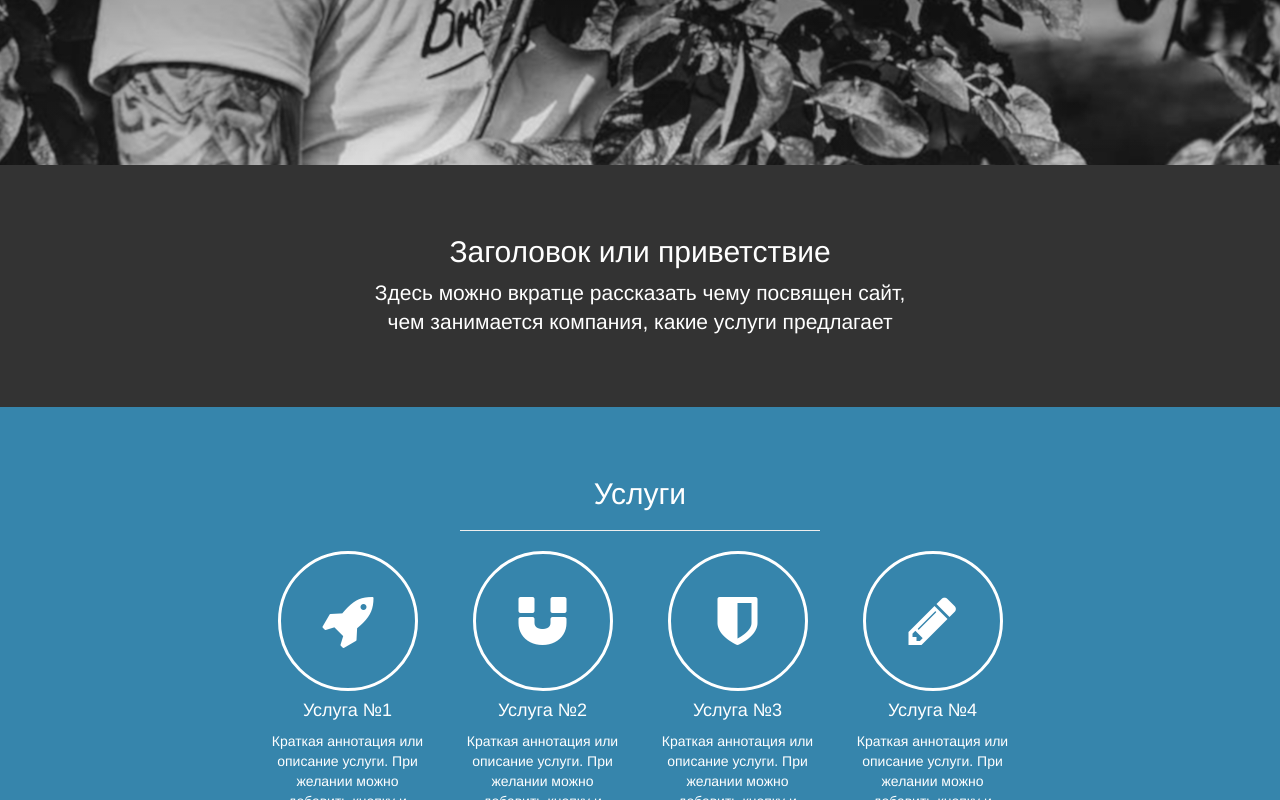
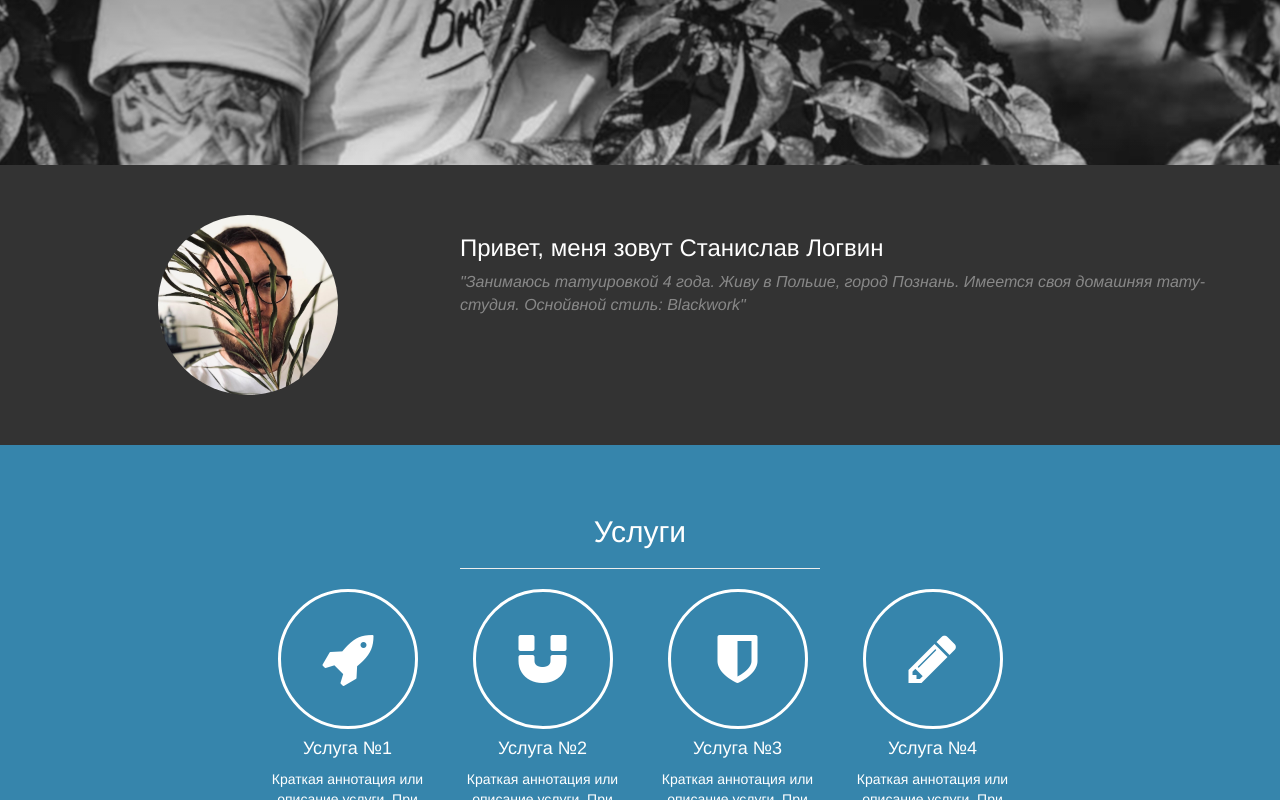
Before and after one commit to sensz1lla/logwin-tattooer, a plain HTML site: page index.html in a window 1280 px wide. Shown: the part 635-1435 px from the top of the page. Drawn offline with Linux system fonts and the light colour scheme.

Commit message:
add bio and image avatar, add image background

```diff
--- a/css/main.css
+++ b/css/main.css
@@ -169,12 +169,20 @@ i.fa {
   background-color: #333;
 }
 
-.intro h2 {
-  color: #fff;
+.intro .img-item img {
+  width: 50%;
+  border-radius: 50%;
+  margin-left: 88px;
 }
 
-.intro p {
+.intro .bio h3 {
   color: #fff;
+
+}
+
+.intro .bio em {
+  color: #888;
+  font-size: 16px;
 }
 
 /* Services */
--- a/index.html
+++ b/index.html
@@ -29,7 +29,7 @@
             </li>
             <li><a href="#top">На верх</a>
             </li>
-            <li><a href="#about">О компании</a>
+            <li><a href="#about">О себе</a>
             </li>
             <li><a href="#services">Услуги</a>
             </li>
@@ -46,7 +46,7 @@
         <div class="vert-text">
             <h1>Logwin Tattooer</h1>
             <h3>
-                Добро пожаловать на сайт. Чувствуй себя как дома<br><br>
+                Тату в Познани<br><br>
             <a href="#about" class="btn btn-down">
                 <i class="fa fa-arrow-down" aria-hidden="true"></i>
             </a>
@@ -58,9 +58,12 @@
     <div id="about" class="intro">
         <div class="container">
             <div class="row">
-                <div class="col-md-6 col-md-offset-3 text-center">
-                    <h2>Заголовок или приветствие</h2>
-                    <p class="lead">Здесь можно вкратце рассказать чему посвящен сайт, чем занимается компания, какие услуги предлагает</p>
+                <div class="col-md-4 col-xs-12 img-item">
+                    <img src="img/artist-avatar.jpg" alt="Станислав Логвин" class="avatar">
+                </div>
+                <div class="col-md-8 col-xs-12 bio">
+                    <h3>Привет, меня зовут Станислав Логвин</h3>
+                    <em class="lead">"Занимаюсь татуировкой 4 года. Живу в Польше, город Познань. Имеется своя домашняя тату-студия. Оснойвной стиль: Blackwork"</em>
                 </div>
             </div>
         </div>
```
Also changed, not shown: img/artist-avatar.jpg (added), img/callout.jpg.
